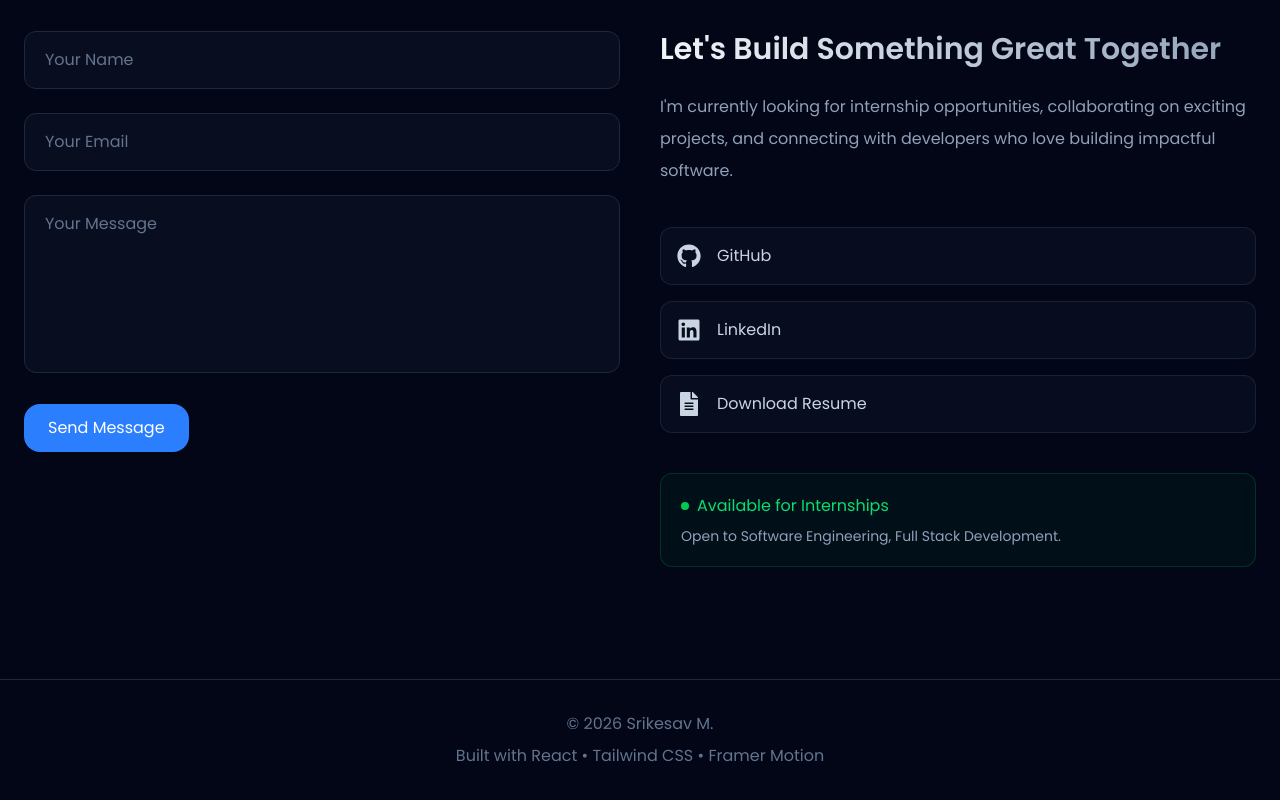
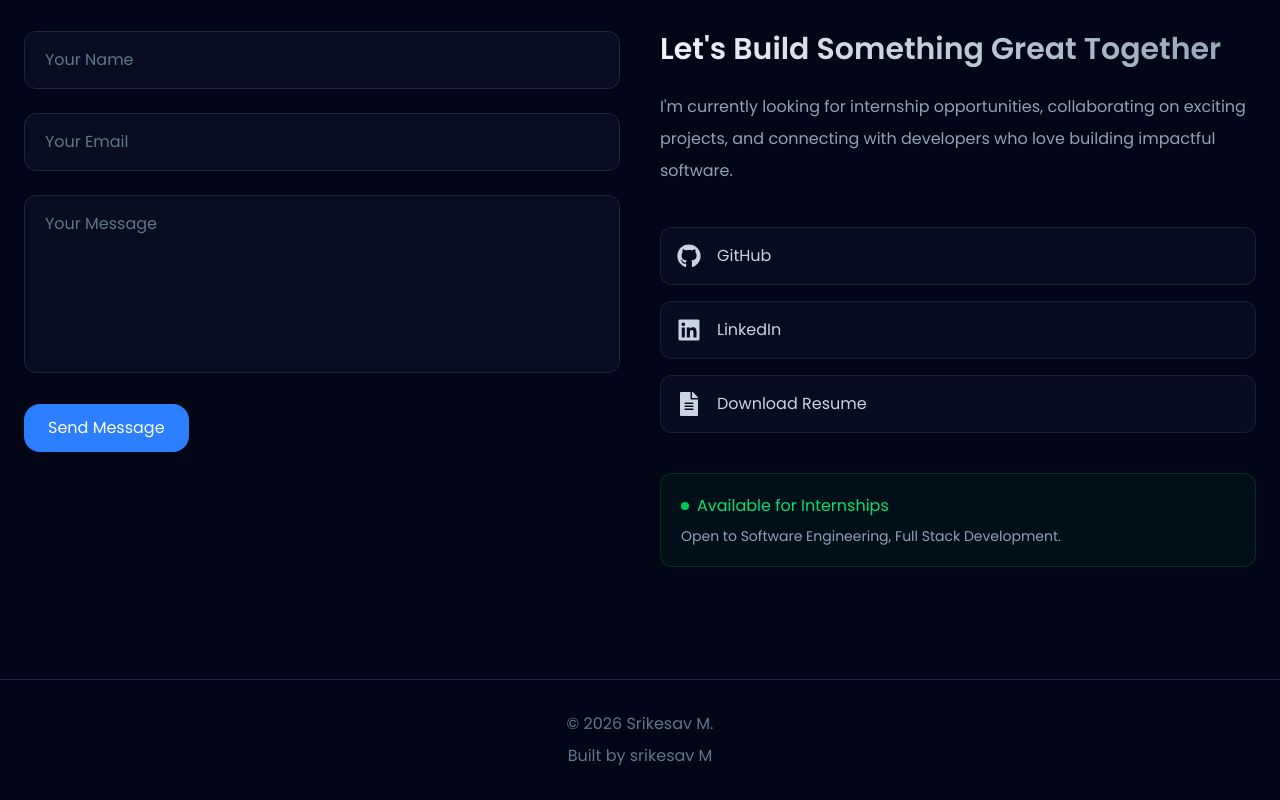
Before and after one commit to srikesav09/Portfolio, a React (Vite) app: page / in a window 1280 px wide. Shown: the part 6998-7798 px from the top of the page. Built offline with nearby package versions, Linux system fonts and the light colour scheme.

Commit message:
Test CI/CD deployment

```diff
--- a/src/components/layout/Footer.jsx
+++ b/src/components/layout/Footer.jsx
@@ -7,7 +7,7 @@ export default function Footer() {
         </p>
 
         <p className="mt-2">
-          Built with React • Tailwind CSS • Framer Motion
+          Built by srikesav M
         </p>
       </div>
     </footer>
```
